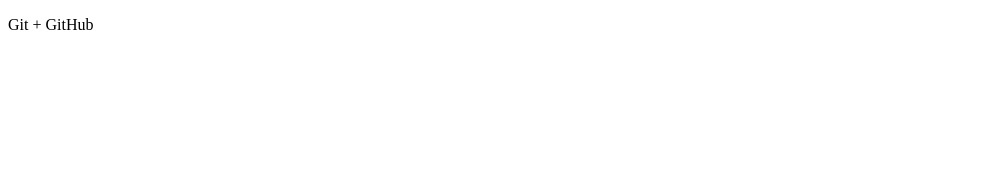
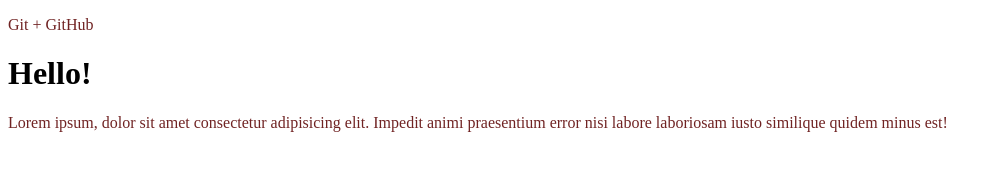
Before and after one commit to Flex-Motion-Family/GitTest, a plain HTML site: page index.html in a window 1280 px wide. Shown: the whole page, without its empty margins (0-1001 px from the left). Drawn offline with Linux system fonts and the light colour scheme.

Commit message:
Наши первые изменения

```diff
--- a/css/style.css
+++ b/css/style.css
@@ -1,3 +1,11 @@
 body {
 	background-color: #fff;
 }
+
+p {
+	color: #702323;
+}
+
+h2 {
+	font-size: 50px;
+}
--- a/index.html
+++ b/index.html
@@ -11,6 +11,9 @@
 
 <body>
 	<p>Git + GitHub</p>
+	<h1>Hello!</h1>
+	<p>Lorem ipsum, dolor sit amet consectetur adipisicing elit. Impedit animi praesentium error nisi labore laboriosam
+		iusto similique quidem minus est!</p>
 </body>
 
 </html>
```
